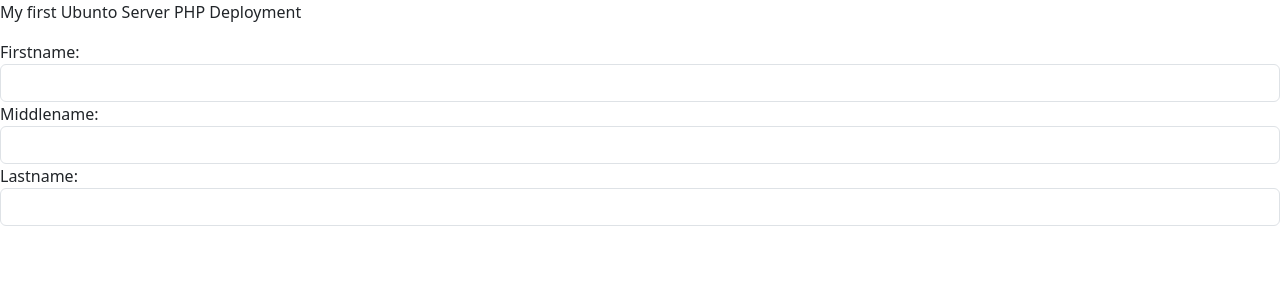
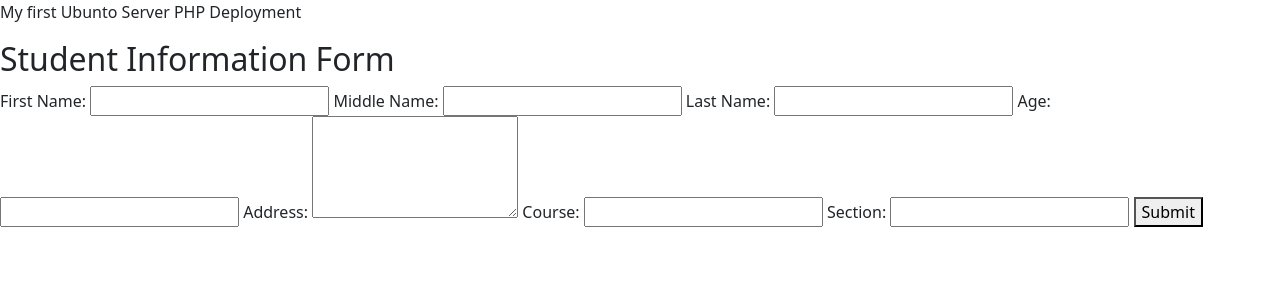
Before and after one commit to CatunaoKriszel/test3.1, a PHP site: page / in a window 1280 px wide. Shown: the top 300 px of the page. Run offline with PHP 8.4, Linux system fonts and the light colour scheme.

Commit message:
Update index.php

```diff
--- a/index.php
+++ b/index.php
@@ -1,8 +1,8 @@
 <!DOCTYPE html>
 <html>
 <head>
-		<meta charset="utf-8">
-		<meta name="viewport" content="width=device-width, initial-scale=1">
+	<meta charset="utf-8">
+	<meta name="viewport" content="width=device-width, initial-scale=1">
 	<title>My first Ubunto Server PHP Deployment</title>
 </head>
 <body>
@@ -13,19 +13,32 @@
 
 </body>
 
-<div>
-	<label>Firstname:</label>
-	<input type="text" name="firstname" class="form-control">
-</div>
+ <div class="form-container">
+    <h2>Student Information Form</h2>
+    <form action="#" method="POST">
+      <label for="firstname">First Name:</label>
+      <input type="text" id="firstname" name="firstname" required>
 
-<div>
-	<label>Middlename:</label>
-	<input type="text" name="middlename" class="form-control">
-</div>
+      <label for="middlename">Middle Name:</label>
+      <input type="text" id="middlename" name="middlename">
 
-<div>
-	<label>Lastname:</label>
-	<input type="text" name="lastname" class="form-control">
-</div>
+      <label for="lastname">Last Name:</label>
+      <input type="text" id="lastname" name="lastname" required>
+
+      <label for="age">Age:</label>
+      <input type="number" id="age" name="age" required>
+
+      <label for="address">Address:</label>
+      <textarea id="address" name="address" rows="4" required></textarea>
+
+      <label for="course">Course:</label>
+      <input type="text" id="course" name="course" required>
+
+      <label for="section">Section:</label>
+      <input type="text" id="section" name="section" required>
+
+      <button type="submit">Submit</button>
+    </form>
+  </div>
 </html>
 <script src="https://cdn.jsdelivr.net/npm/bootstrap@5.3.3/dist/js/bootstrap.bundle.min.js" integrity="sha384-YvpcrYf0tY3lHB60NNkmXc5s9fDVZLESaAA55NDzOxhy9GkcIdslK1eN7N6jIeHz" crossorigin="anonymous"></script>
```
